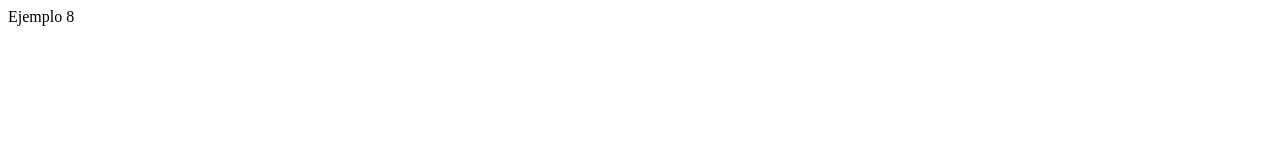
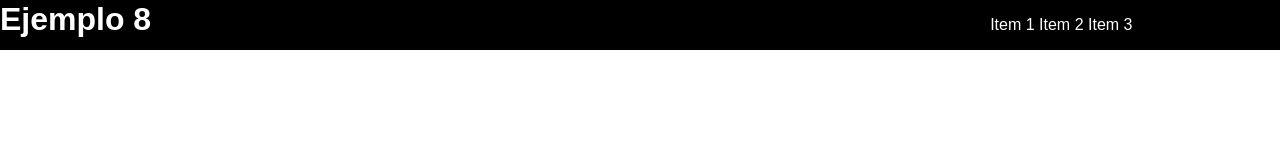
Before and after one commit to mikenieva/ejercicio8, a plain HTML site: page index.html in a window 1280 px wide. Drawn offline with Linux system fonts and the light colour scheme.

Commit message:
Agregamos header

```diff
--- /dev/null
+++ b/index.css
@@ -0,0 +1,25 @@
+body {
+    margin: 0;
+    font-family: Arial, Helvetica, sans-serif
+}
+
+header {
+    background: black;
+    color: white;
+}
+
+header ul {
+    width: 50%;
+    display: inline-block;
+    text-align: right;
+}
+
+header ul li {
+    display: inline-block;
+}
+
+header h1 {
+    margin: 0;
+    width: 35%;
+    display: inline-block;
+}
--- a/index.html
+++ b/index.html
@@ -4,9 +4,20 @@
     <meta charset="UTF-8">
     <meta name="viewport" content="width=device-width, initial-scale=1.0">
     <meta http-equiv="X-UA-Compatible" content="ie=edge">
+    <link rel="stylesheet" href="./index.css">
     <title>Ejemplo 8</title>
 </head>
-<body>
-    Ejemplo 8
-</body>
+    <body>
+        <header>
+            <h1>Ejemplo 8</h1>
+            <ul>
+                <li>Item 1</li>
+                <li>Item 2</li>
+                <li>Item 3</li>
+            </ul>
+        </header>
+        <footer>
+
+        </footer>
+    </body>
 </html>
```
